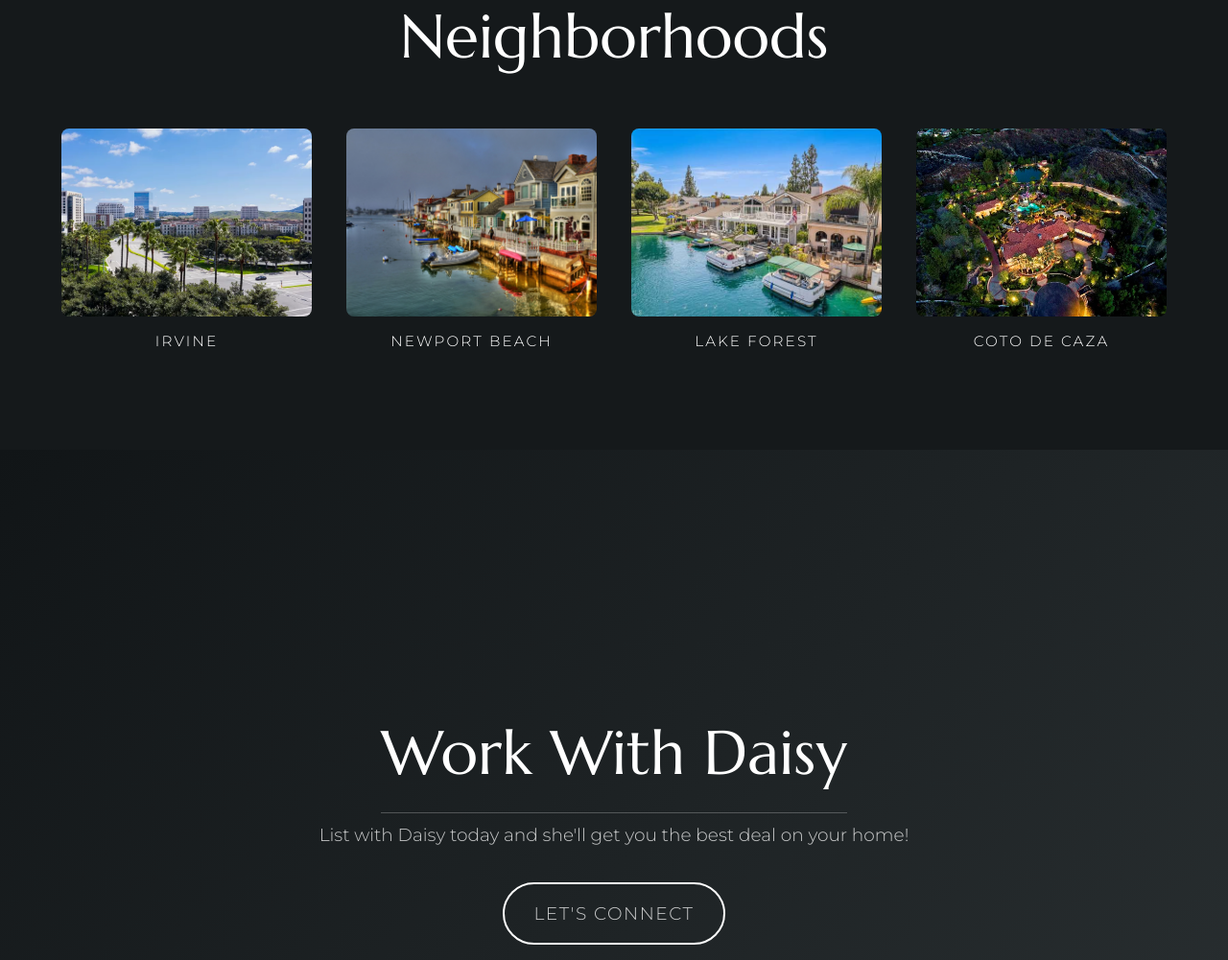
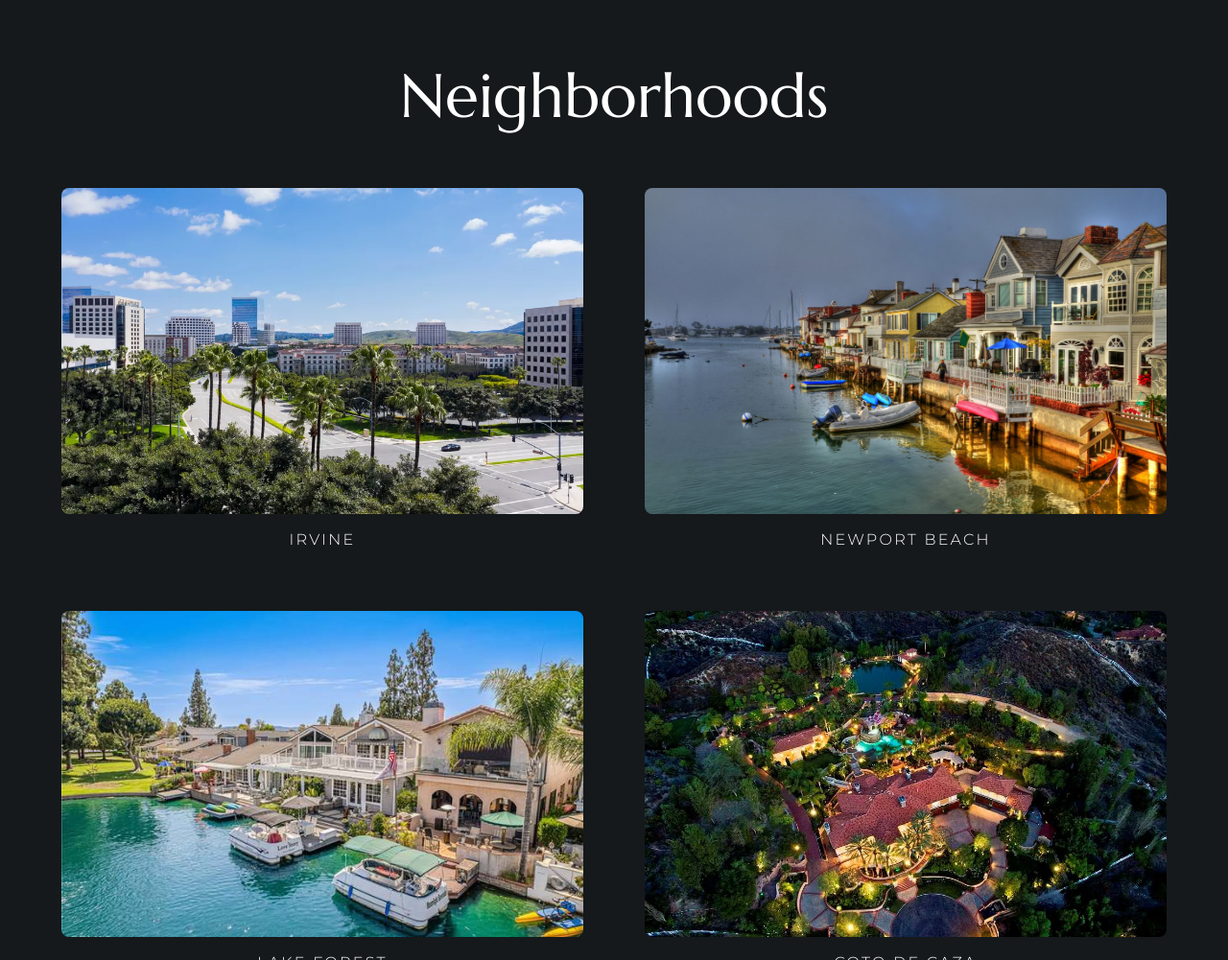
Before and after one commit to maplehe7/daisyli, a website: page index.html in a window 1280 px wide. Shown: the part 3380-4381 px from the top of the page at 96% size. Drawn offline with nearby package versions, Linux system fonts and the light colour scheme.

Commit message:
Update hero image and add neighborhood styles

```diff
--- a/style.css
+++ b/style.css
@@ -649,7 +649,7 @@ button:hover {
 
 .hero-image {
   align-items: center;
-  background-image: linear-gradient(rgba(0, 0, 0, 0.2), rgba(0, 0, 0, 0.2)), url("https://maplehe7.github.io/daisyli/daisypic.webp");
+  background-image: linear-gradient(rgba(0, 0, 0, 0.2), rgba(0, 0, 0, 0.2)), url("https://daisylibroker.com/wp-content/uploads/2024/02/IMG_5034.jpg");
   background-position: center;
   background-size: cover;
   box-sizing: border-box;
@@ -1491,3 +1491,89 @@ footer p {
     grid-template-columns: 1fr;
   }
 }
+
+/* Strong WordPress-safe sizing overrides. */
+.featured-videos .feature {
+  max-width: 1420px !important;
+  width: 100% !important;
+}
+
+.featured-videos .feature .fvideo,
+iframe.fvideo {
+  aspect-ratio: 16 / 9;
+  display: block;
+  height: min(54vw, 742px) !important;
+  max-height: 742px !important;
+  max-width: none !important;
+  min-height: 560px;
+  width: min(96vw, 1320px) !important;
+}
+
+.neighborhoods {
+  align-items: center;
+  display: flex;
+  flex-direction: column;
+}
+
+.neighborhoods .nb_div {
+  display: grid !important;
+  gap: clamp(36px, 5vw, 64px) clamp(34px, 5vw, 64px) !important;
+  grid-template-columns: repeat(2, minmax(280px, 560px)) !important;
+  justify-content: center;
+  max-width: 1220px !important;
+  width: 100% !important;
+}
+
+.neighborhoods .nb_div > a {
+  display: block;
+  width: 100% !important;
+}
+
+.neighborhoods .nb {
+  align-items: center;
+  display: flex;
+  flex-direction: column;
+  overflow: visible !important;
+  position: static !important;
+  width: 100%;
+}
+
+.neighborhoods .nb::after {
+  display: none !important;
+}
+
+.neighborhoods .neighbor_img {
+  aspect-ratio: 16 / 10;
+  border-radius: 8px;
+  height: auto !important;
+  margin: 0 0 16px !important;
+  object-fit: cover;
+  width: 100% !important;
+}
+
+.neighborhoods .nb p {
+  bottom: auto !important;
+  color: white;
+  font-size: clamp(0.95rem, 1.25vw, 1.1rem);
+  left: auto !important;
+  letter-spacing: 0.14em;
+  line-height: 1.35;
+  position: static !important;
+  right: auto !important;
+  text-align: center;
+  text-transform: uppercase;
+}
+
+@media only screen and (max-width: 900px) {
+  .featured-videos .feature .fvideo,
+  iframe.fvideo {
+    height: calc((100vw - 40px) * 0.5625) !important;
+    max-height: none !important;
+    min-height: 0;
+    width: 100% !important;
+  }
+
+  .neighborhoods .nb_div {
+    grid-template-columns: minmax(0, 560px) !important;
+  }
+}
```
